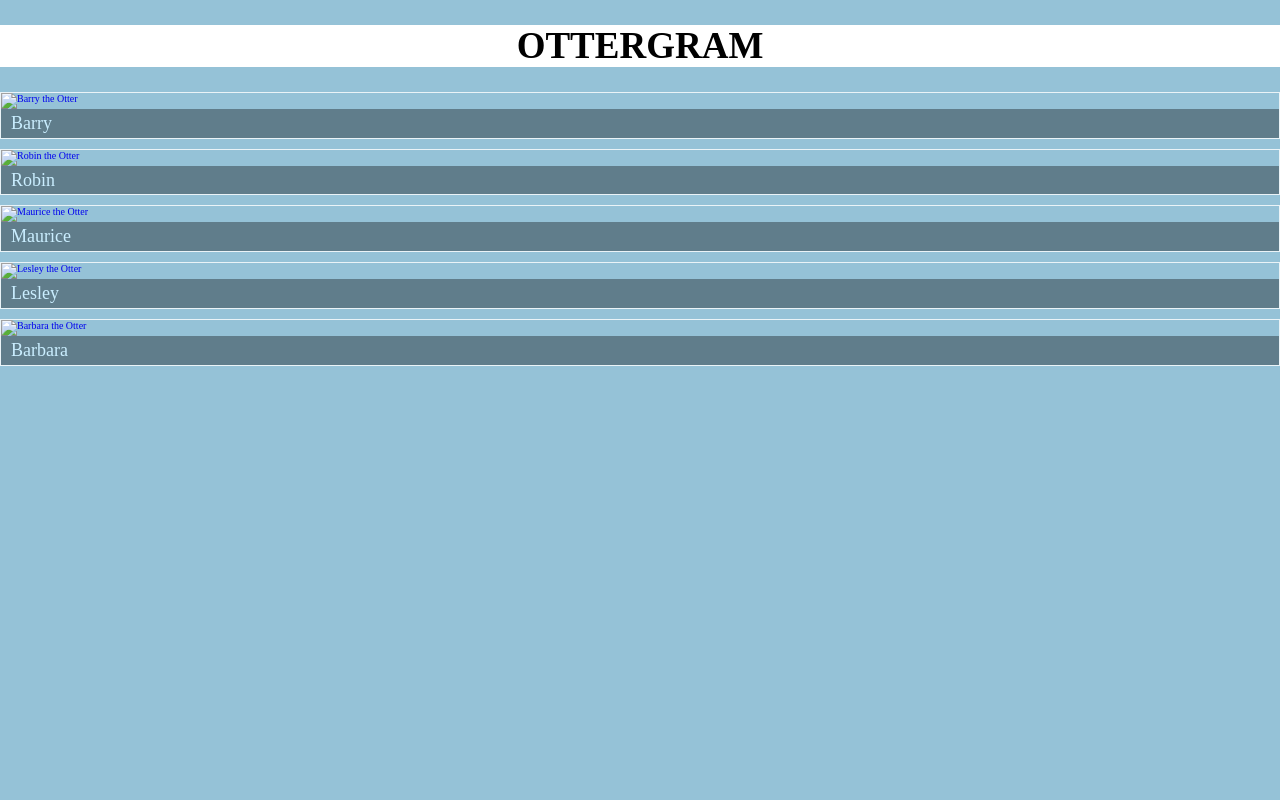
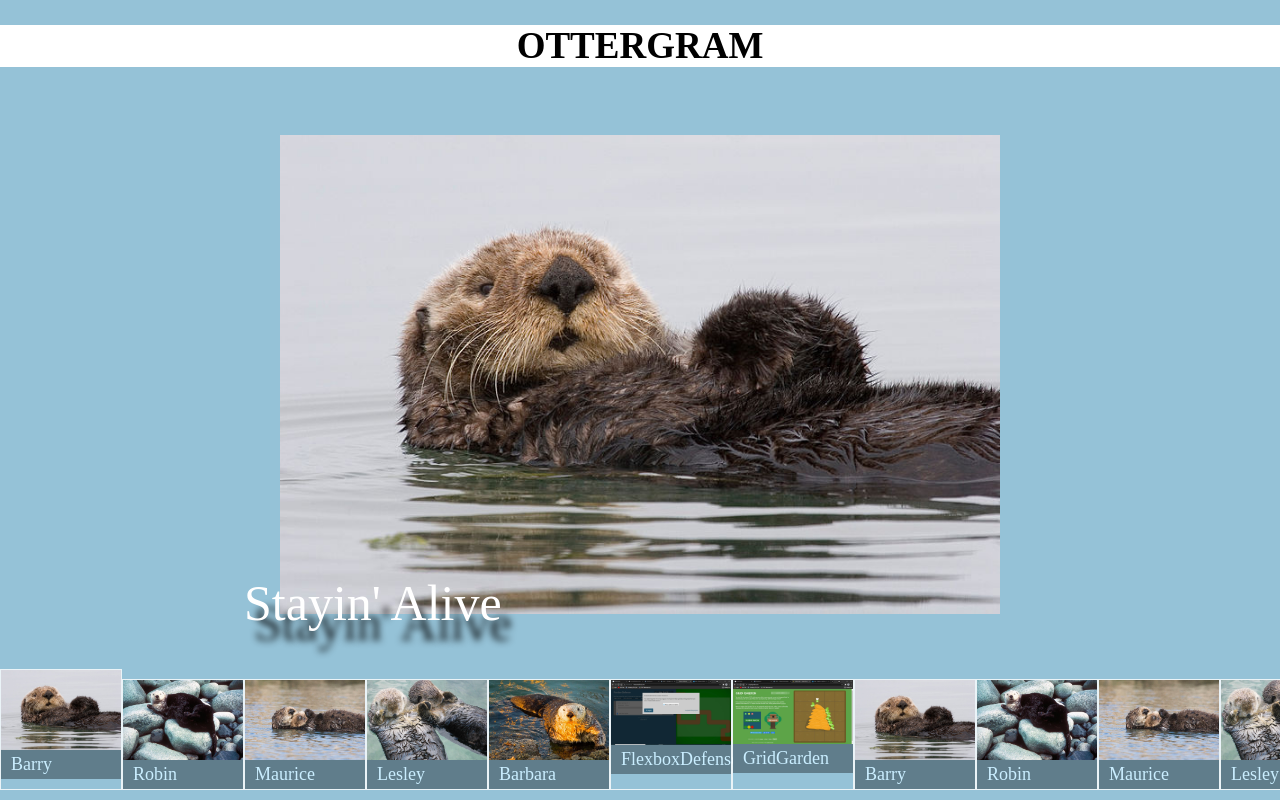
Before and after one commit to yorushikuka/ottergram, a plain HTML site: page index.html in a window 1280 px wide. Drawn offline with nearby package versions, Linux system fonts and the light colour scheme; a web font is replaced by a local one.

Commit message:
Images
Images to display

```diff
--- a/index.html
+++ b/index.html
@@ -9,15 +9,42 @@
   <link rel="stylesheet" href="stylesheets/styles.css">
 </head>
 <body>
-  <header>
+  <header class="main-header">
     <h1 class="logo-text">ottergram</h1>
   </header>
+  <main class="main-content"></ul>
   <ul class="thumbnail-list">
     <li class="thumbnail-item"><a href="#"><img class="thumbnail-image" src="img/otter1.jpg" alt="Barry the Otter"><span class="thumbnail-title">Barry</span></a></li>
     <li class="thumbnail-item"><a href="#"><img class="thumbnail-image" src="img/otter2.jpg" alt="Robin the Otter"><span class="thumbnail-title">Robin</span></a></li>
     <li class="thumbnail-item"><a href="#"><img class="thumbnail-image" src="img/otter3.jpg" alt="Maurice the Otter"><span class="thumbnail-title">Maurice</span></a></li>
     <li class="thumbnail-item"><a href="#"><img class="thumbnail-image" src="img/otter4.jpg" alt="Lesley the Otter"><span class="thumbnail-title">Lesley</span></a></li>
     <li class="thumbnail-item"><a href="#"><img class="thumbnail-image" src="img/otter5.jpg" alt="Barbara the Otter"><span class="thumbnail-title">Barbara</span></a></li>
+    <li class="thumbnail-item"><a href="#"><img class="thumbnail-image" src="img/Flexbox Defense Win.jpg" alt="Flexbox Defense"><span class="thumbnail-title">FlexboxDefense</span></a></li>
+    <li class="thumbnail-item"><a href="#"><img class="thumbnail-image" src="img/Grid Garden Win.jpg" alt="Grid Garden"><span class="thumbnail-title">GridGarden</span></a></li>
+
+    <li class="thumbnail-item"><a href="#"><img class="thumbnail-image" src="img/otter1.jpg" alt="Barry the Otter"><span class="thumbnail-title">Barry</span></a></li>
+    <li class="thumbnail-item"><a href="#"><img class="thumbnail-image" src="img/otter2.jpg" alt="Robin the Otter"><span class="thumbnail-title">Robin</span></a></li>
+    <li class="thumbnail-item"><a href="#"><img class="thumbnail-image" src="img/otter3.jpg" alt="Maurice the Otter"><span class="thumbnail-title">Maurice</span></a></li>
+    <li class="thumbnail-item"><a href="#"><img class="thumbnail-image" src="img/otter4.jpg" alt="Lesley the Otter"><span class="thumbnail-title">Lesley</span></a></li>
+    <li class="thumbnail-item"><a href="#"><img class="thumbnail-image" src="img/otter5.jpg" alt="Barbara the Otter"><span class="thumbnail-title">Barbara</span></a></li>
+    <li class="thumbnail-item"><a href="#"><img class="thumbnail-image" src="img/Flexbox Defense Win.jpg" alt="Flexbox Defense"><span class="thumbnail-title">FlexboxDefense</span></a></li>
+    <li class="thumbnail-item"><a href="#"><img class="thumbnail-image" src="img/Grid Garden Win.jpg" alt="Grid Garden"><span class="thumbnail-title">GridGarden</span></a></li>
+
+    <li class="thumbnail-item"><a href="#"><img class="thumbnail-image" src="img/otter1.jpg" alt="Barry the Otter"><span class="thumbnail-title">Barry</span></a></li>
+    <li class="thumbnail-item"><a href="#"><img class="thumbnail-image" src="img/otter2.jpg" alt="Robin the Otter"><span class="thumbnail-title">Robin</span></a></li>
+    <li class="thumbnail-item"><a href="#"><img class="thumbnail-image" src="img/otter3.jpg" alt="Maurice the Otter"><span class="thumbnail-title">Maurice</span></a></li>
+    <li class="thumbnail-item"><a href="#"><img class="thumbnail-image" src="img/otter4.jpg" alt="Lesley the Otter"><span class="thumbnail-title">Lesley</span></a></li>
+    <li class="thumbnail-item"><a href="#"><img class="thumbnail-image" src="img/otter5.jpg" alt="Barbara the Otter"><span class="thumbnail-title">Barbara</span></a></li>
+    <li class="thumbnail-item"><a href="#"><img class="thumbnail-image" src="img/Flexbox Defense Win.jpg" alt="Flexbox Defense"><span class="thumbnail-title">FlexboxDefense</span></a></li>
+    <li class="thumbnail-item"><a href="#"><img class="thumbnail-image" src="img/Grid Garden Win.jpg" alt="Grid Garden"><span class="thumbnail-title">GridGarden</span></a></li>
   </ul>
+
+  <div class="detail-image-container">
+    <div class="detail-image-frame">
+      <img class="detail-image" src="img/otter1.jpg" alt="">
+      <span class="detail-image-title">Stayin' Alive</span>
+    </div>
+  </div>
+</main>
 </body>
 </html>
--- a/stylesheets/styles.css
+++ b/stylesheets/styles.css
@@ -9,13 +9,35 @@
   font-style: normal;
 }
 
+@font-face {
+  font-family: 'airstreamregular';
+  src: url('fonts/Airstream-webfont.eot');
+  src: url('fonts/Airstream-webfont.eot?#iefix') format('embedded-opentype'),
+       url('fonts/Airstream-webfont.woff') format('woff'),
+       url('fonts/Airstream-webfont.ttf') format('truetype'),
+       url('fonts/Airstream-webfont.svg#lakeshore') format('svg');
+  font-weight: normal;
+  font-style: normal;
+}
+
+html, body {
+  height: 100%;
+}
+
 body {
+  display: flex;
+  flex-direction: column;
+
   font-size: 10px;
   background: rgb(149, 194, 215);
 }
 
 a {
   text-decoration: none;
+}
+
+.main-header {
+  flex: 0 1 auto;
 }
 
 .logo-text {
@@ -27,19 +49,34 @@ a {
   font-size: 37px;
 }
 
+.main-content {
+  flex: 1 1 auto;
+  display: flex;
+  flex-direction: column;
+}
+
 .thumbnail-item + .thumbnail-item {
   margin-top: 10px;
 }
 
 .thumbnail-item {
+  display: inline-block;
+  min-width: 120px;
+  max-width: 120px;
   border: 1px solid rgb(100%, 100%, 100%);
-  border: 1px solid rgba(100%, 100%, 100%, 0.8);
+  border: 1px solid rgb(100%, 100%, 100%, 0.8);
 }
 
 .thumbnail-list {
-  display: block;
+  flex: 0 1 auto;
+  order: 2;
+  display: flex;
+  justify-content: space-between;
   list-style: none;
   padding: 0;
+
+  white-space: nowrap;
+  overflow-x: auto;
 }
 
 .thumbnail-image {
@@ -57,3 +94,29 @@ a {
 
   font-size: 18px;
 }
+
+.detail-image-container {
+  flex: 1 1 auto;
+  display: flex;
+  justify-content: center;
+  align-items: center;
+}
+
+.detail-image-frame {
+  position: relative;
+  text-align: center;
+}
+
+.detail-image {
+  width: 90%;
+}
+
+.detail-image-title {
+  position: absolute;
+  bottom: -16px;
+  left: 4px;
+  font-family: airstreamregular;
+  color: white;
+  text-shadow: rgba(0, 0, 0, 0.9) 10px 20px 7px;
+  font-size: 50px;
+}
```
Also changed, not shown: img/Flexbox Defense Win.jpg (added), img/Grid Garden Win.jpg (added), img/otter1.jpg (added), img/otter2.jpg (added), img/otter3.jpg (added), img/otter4.jpg (added), img/otter5.jpg (added).
